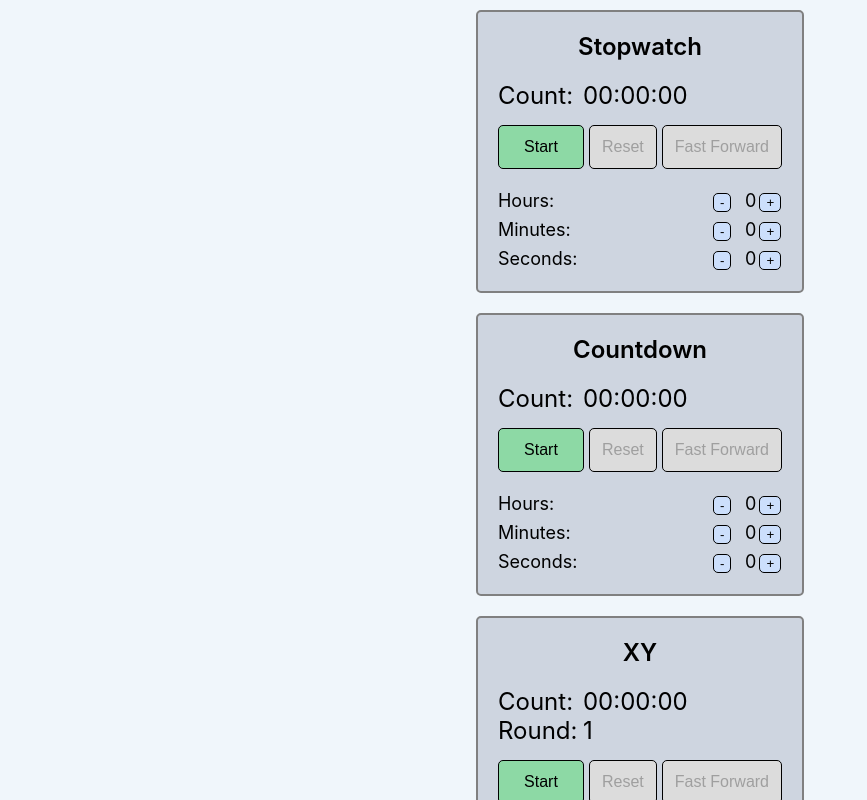
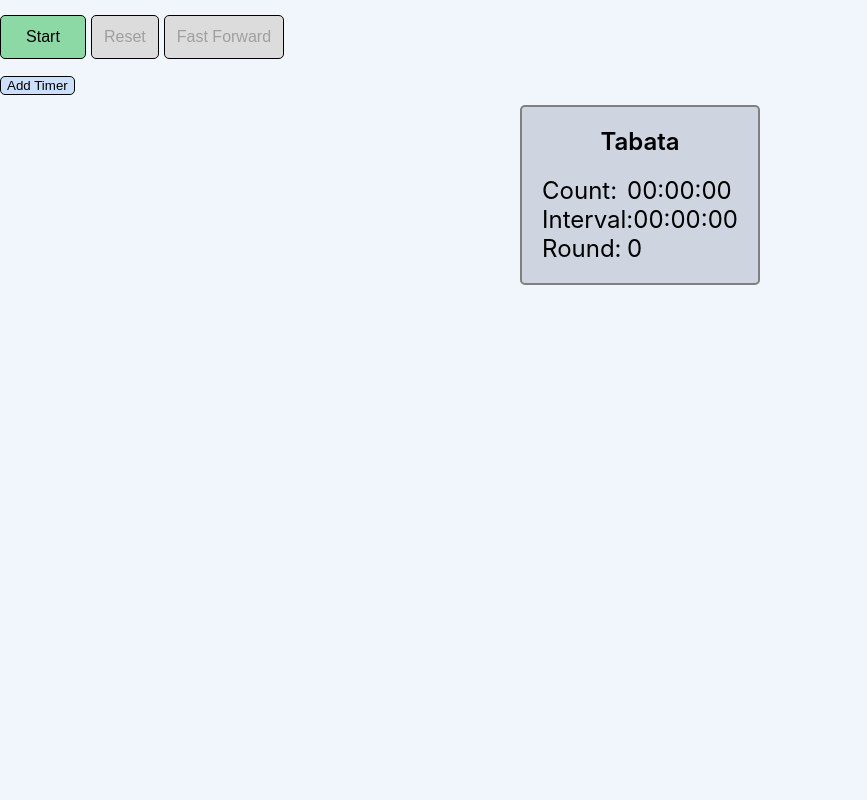
Before and after one commit to prof-tejera/assignment-2-pgmartin11, a React (Create React App) app: page / in a window 1280 px wide. Shown: the whole page, without its empty margins (0-867 px from the left). Built offline with nearby package versions, Linux system fonts and the light colour scheme.

Commit message:
refactoring of timers to use centralized state

```diff
--- a/src/components/timers/Countdown.js
+++ b/src/components/timers/Countdown.js
@@ -1,20 +1,15 @@
-import { useState, useEffect } from 'react';
+import { useState, useEffect, useContext } from 'react';
 import TimerBtn from "../../components/generic/TimerBtn";
 import { IncrementBtn, DecrementBtn } from "../../components/helpers/HMSBtn";
 import SetterButtons from "../../components/helpers/SetterButtons";
 import DisplayTime from "../../components/generic/DisplayTime";
+import { TimerContext } from './TimerProvider';
 
 
-const Countdown = () => {
-	const [countHrs, setCountHrs] = useState(0);
-	const [countMins, setCountMins] = useState(0);
-	const [countSecs, setCountSecs] = useState(0);
+const InnerCountdown = ({ seconds }) => {
+	const { count, setCount, isPaused, isStopped, setStopped, activeTimerIdx, setActiveTimerIdx } = useContext(TimerContext);
 
-	const [count, setCount] = useState(0);
-	const [isPaused, setPaused] = useState(false);
-	const [isStopped, setStopped] = useState(true);
-
-	const startVal = countHrs * 60 * 60 + countMins * 60 + countSecs,
+	const startVal = seconds,
 		endVal = 0;
 
 	useEffect(() => {
@@ -28,45 +23,34 @@ const Countdown = () => {
 			}
 
 			if (count == 0) {
-				setStopped(true);
+				// setStopped(true);
+				setActiveTimerIdx(activeTimerIdx+1);
+				setCount(0); // should not be a hardcoded value
 			}
 		}
 
 		return () => { if(t) { clearTimeout(t); }}
 	}, [count, isPaused, isStopped]);
 
-	const setterBtnData = {
-		hoursLabel: 'Hours',
-		minutesLabel: 'Minutes',
-		secondsLabel: 'Seconds',
-		countHrs,
-		countMins,
-		countSecs,
-		setCountHrs,
-		setCountMins,
-		setCountSecs
-	};
-
 	const pauseLabel = isPaused ? "Resume" : "Pause";
 
 	return (
 		<div className="main-panel">
 			<DisplayTime label="Count" count={count} />
-			<div className="control-btn-wrapper">
-				{isStopped &&
-				<TimerBtn label="Start" handler={() => {
-					setCount(startVal);
-					setStopped(false);
-					setPaused(false); }}
-				/>
-				}
-				{!isStopped && <TimerBtn label={pauseLabel} handler={() => setPaused(!isPaused)}/>}
-				<TimerBtn disabled={isStopped} label="Reset" handler={() => { setCount(startVal); setStopped(true) }}/>
-				<TimerBtn disabled={isStopped} label="Fast Forward" handler={() => { if(!isStopped) { setCount(endVal); setStopped(true); }}}/>
-			</div>
-			<SetterButtons disabled={!isStopped} {...setterBtnData} />
 		</div>
 	);
 }
 
+const Countdown = ({ seconds, isRunning=false }) => {
+	if (!isRunning) {
+		return (
+			<div className="main-panel">
+				<DisplayTime label="Count" count={0} />
+			</div>
+		);
+	}
+
+	return <InnerCountdown seconds={seconds} />
+}
+
 export default Countdown;
--- a/src/components/timers/NewTimer.js
+++ b/src/components/timers/NewTimer.js
@@ -1,20 +1,30 @@
-import { useState, useEffect } from 'react';
+import { useContext, useState, useEffect } from 'react';
+import { Link, useNavigate, useParams } from 'react-router-dom';
+import { PATHS } from '../../constants';
 import TimerBtn from "../../components/generic/TimerBtn";
 import { IncrementBtn, DecrementBtn } from "../../components/helpers/HMSBtn";
 import SetterButtons from "../../components/helpers/SetterButtons";
 import { incrementHelper, decrementHelper } from "../../utils/helpers";
+import { TimerContext } from './TimerProvider';
 
 
 const NewTimer = () => {
+	const navigate = useNavigate();
+
+	const { foo } = useContext(TimerContext);
+
 	const [timer, setTimer] = useState(0);
 
 	const [countHrs, setCountHrs] = useState(0);
 	const [countMins, setCountMins] = useState(0);
 	const [countSecs, setCountSecs] = useState(0);
+
 	const [intervalHrs, setIntervalHrs] = useState(0);
 	const [intervalMins, setIntervalMins] = useState(0);
 	const [intervalSecs, setIntervalSecs] = useState(0);
 	const [countRounds, setCountRounds] = useState(1);
+
+
 
 	const setterBtnData = {
 		hoursLabel: 'Hours',
@@ -76,7 +86,7 @@ const NewTimer = () => {
 		<div className="main-panel">
 			{/* <form action={f=>f}> */}
 				<label>Pick your choice of timer:
-					<select value={timer} onChange={(e) => setTimer(e.target.value)}>
+					<select value={timer} onChange={(e) => { setTimer(e.target.value); foo(); }}>
 						<option value="">--</option>
 						<option value="countdown">Countdown</option>
 						<option value="stopwatch">Stopwatch</option>
@@ -89,6 +99,7 @@ const NewTimer = () => {
 				<br/>
 				<input type="submit" value="Submit" />
 			{/* </form> */}
+      		<TimerBtn handler={() => navigate(PATHS.HOME)} label="Return to workout" />
 		</div>
 	);
 }
--- a/src/components/timers/Stopwatch.js
+++ b/src/components/timers/Stopwatch.js
@@ -1,20 +1,14 @@
-import { useState, useEffect } from 'react';
+import { useState, useEffect, useContext } from 'react';
 import TimerBtn from "../../components/generic/TimerBtn";
-import SetterButtons from "../../components/helpers/SetterButtons";
 import DisplayTime from "../../components/generic/DisplayTime";
+import { TimerContext } from './TimerProvider';
 
 
-const Stopwatch = () => {
-	const [countHrs, setCountHrs] = useState(0);
-	const [countMins, setCountMins] = useState(0);
-	const [countSecs, setCountSecs] = useState(0);
-
-	const [count, setCount] = useState(0);
-	const [isPaused, setPaused] = useState(false);
-	const [isStopped, setStopped] = useState(true);
+const InnerStopwatch = ({ seconds }) => {
+	const { count, setCount, isPaused, isStopped, setStopped, activeTimerIdx, setActiveTimerIdx } = useContext(TimerContext);
 
 	const startVal = 0,
-		endVal = countHrs * 60 * 60 + countMins * 60 + countSecs;
+		endVal = seconds;
 
 	useEffect(() => {
 		let t;
@@ -27,7 +21,9 @@ const Stopwatch = () => {
 			}
 
 			if (count == endVal) {
-				setStopped(true);
+				//setStopped(true);
+				setActiveTimerIdx(activeTimerIdx+1);
+				setCount(0);
 			}
 		}
 
@@ -35,38 +31,23 @@ const Stopwatch = () => {
 	}, [count, endVal, isPaused, isStopped]);
 
 
-	const setterBtnData = {
-		hoursLabel: 'Hours',
-		minutesLabel: 'Minutes',
-		secondsLabel: 'Seconds',
-		countHrs,
-		countMins,
-		countSecs,
-		setCountHrs,
-		setCountMins,
-		setCountSecs
-	};
-
-	const pauseLabel = isPaused ? "Resume" : "Pause";
-
 	return (
 		<div className="main-panel">
 			<DisplayTime label="Count" count={count} />
-			<div className="control-btn-wrapper">
-				{isStopped &&
-			    <TimerBtn label="Start" handler={() => {
-				    setCount(startVal);
-				    setStopped(false);
-				    setPaused(false); }}
-			    />
-				}
-				{!isStopped && <TimerBtn label={pauseLabel} handler={() => setPaused(!isPaused)}/>}
-				<TimerBtn disabled={isStopped} label="Reset" handler={() => { setCount(startVal); setStopped(true); }}/>
-				<TimerBtn disabled={isStopped} label="Fast Forward" handler={() => { if(!isStopped) { setCount(endVal); setStopped(true); }}}/>
-			</div>
-			<SetterButtons disabled={!isStopped} {...setterBtnData} />
 		</div>
 	);
 }
 
+const Stopwatch = ({ seconds, isRunning=false }) => {
+	if (!isRunning) {
+		return (
+			<div className="main-panel">
+				<DisplayTime label="Count" count={0} />
+			</div>
+		);
+	}
+
+	return <InnerStopwatch seconds={seconds} />
+}
+
 export default Stopwatch;
--- a/src/components/timers/Tabata.js
+++ b/src/components/timers/Tabata.js
@@ -1,31 +1,22 @@
-import { useState, useEffect } from 'react';
+import { useState, useEffect, useContext } from 'react';
 import TimerBtn from "../../components/generic/TimerBtn";
 import { IncrementBtn, DecrementBtn } from "../../components/helpers/HMSBtn";
 import SetterButtons from "../../components/helpers/SetterButtons";
 import DisplayTime from "../../components/generic/DisplayTime";
 import DisplayRound from "../../components/generic/DisplayRound";
 import { incrementHelper, decrementHelper } from "../../utils/helpers";
+import { TimerContext } from './TimerProvider';
 
-const Tabata = () => {
-	const [countHrs, setCountHrs] = useState(0);
-	const [countMins, setCountMins] = useState(0);
-	const [countSecs, setCountSecs] = useState(0);
-	const [intervalHrs, setIntervalHrs] = useState(0);
-	const [intervalMins, setIntervalMins] = useState(0);
-	const [intervalSecs, setIntervalSecs] = useState(0);
-	const [countRounds, setCountRounds] = useState(1);
 
-	const [interval, setInterv] = useState(0);
-	const [count, setCount] = useState(0);
-	const [round, setRound] = useState(1);
-	const [isPaused, setPaused] = useState(false);
-	const [isStopped, setStopped] = useState(true);
+const Tabata = ({ seconds, rounds, intervals }) => {
+	const { count, setCount, round, setRound, interval, setInterv,
+		isPaused, isStopped, setStopped, activeTimerIdx, setActiveTimerIdx } = useContext(TimerContext);
 
-	const startVal = countHrs * 60 * 60 + countMins * 60 + countSecs,
+	const startVal = seconds,
 		endVal = 0,
-		intervalStartVal = intervalHrs * 60 * 60 + intervalMins * 60 + intervalSecs,
+		intervalStartVal = intervals,
 		intervalEndVal = 0,
-		roundStartVal = countRounds,
+		roundStartVal = rounds,
 		roundEndVal = 1;
 
 	useEffect(() => {
@@ -64,29 +55,6 @@ const Tabata = () => {
 		return () => { if (t) { clearTimeout(t); } }
 	}, [round, count, interval, isPaused, isStopped]);
 
-	const setterBtnData = {
-    	hoursLabel: 'Hours',
-    	minutesLabel: 'Minutes',
-    	secondsLabel: 'Seconds',
-    	countHrs,
-    	countMins,
-    	countSecs,
-    	setCountHrs,
-    	setCountMins,
-    	setCountSecs
-    };
-
-	const setterIntervalBtnData = {
-		hoursLabel: 'Interval Hours',
-    	minutesLabel: 'Interval Minutes',
-    	secondsLabel: 'Interval Seconds',
-    	countHrs: intervalHrs,
-    	countMins: intervalMins,
-    	countSecs: intervalSecs,
-    	setCountHrs: setIntervalHrs,
-    	setCountMins: setIntervalMins,
-    	setCountSecs: setIntervalSecs
-    };
 
     const pauseLabel = isPaused ? "Resume" : "Pause";
 
@@ -98,25 +66,6 @@ const Tabata = () => {
 			<DisplayTime label="Count" count={count} />
 			<DisplayTime label="Interval" count={interval} />
 			<DisplayRound round={round} />
-			<div className="control-btn-wrapper">
-				{isStopped &&
-				<TimerBtn label="Start" handler={() => {
-					setInterv(intervalStartVal);
-					setCount(startVal);
-					setRound(countRounds);
-					setStopped(false);
-					setPaused(false); }}
-				/>
-				}
-				{!isStopped && <TimerBtn label={pauseLabel} handler={() => setPaused(!isPaused)}/>}
-				<TimerBtn disabled={isStopped} label="Reset" handler={() => { setInterv(intervalStartVal); setCount(startVal); setRound(roundStartVal); setStopped(true); }}/>
-				<TimerBtn disabled={isStopped} label="Fast Forward" handler={() => { if(!isStopped) { setInterv(intervalEndVal); setCount(endVal); setRound(roundEndVal); setStopped(true); }}}/>
-			</div>
-			<div className="interval-wrapper"><SetterButtons disabled={!isStopped} {...setterBtnData} /></div>
-			<div className="interval-wrapper"><SetterButtons disabled={!isStopped} {...setterIntervalBtnData} /></div>
-			<span className={titleClass}>Rounds:</span><DecrementBtn disabled={!isStopped} handler={() => { setCountRounds(decrementHelper(countRounds, 1)); }}/>
-			<span className={valClass}>{countRounds}</span>
-			<IncrementBtn disabled={!isStopped} handler={() => { setCountRounds(incrementHelper(countRounds)); }}/>
 		</div>
 	);
 }
--- a/src/components/timers/TimerProvider.js
+++ b/src/components/timers/TimerProvider.js
@@ -1,14 +1,34 @@
-import React, { useState } from 'react';
+import React, { useState, createContext } from 'react';
 {/* import { usePersistedState } from '../hooks'; */}
-export const TimerContext = React.createContext({});
+export const TimerContext = createContext({});
 
 const TimerProvider = ({ children }) => {
-  // const [posts, setPosts] = usePersistedState('posts', []);
-  // const [selectedPostId, setSelectedPostId] = usePersistedState('selectedPostId', null);
+  const [count, setCount] = useState(0);
+  const [round, setRound] = useState(0);
+  const [interval, setInterv] = useState(0);
+
+  //*** active timer by index
+  const [activeTimerIdx, setActiveTimerIdx] = useState(0);
+
+  const [isPaused, setPaused] = useState(false);
+  const [isStopped, setStopped] = useState(true);
 
   return (
     <TimerContext.Provider
       value={{
+        foo: ()=>console.log('*** foo ***'),
+        count,
+        setCount,
+        round,
+        setRound,
+        interval,
+        setInterv,
+        isPaused,
+        setPaused,
+        isStopped,
+        setStopped,
+        activeTimerIdx,
+        setActiveTimerIdx
       }}
     >
       {children}
--- a/src/components/timers/XY.js
+++ b/src/components/timers/XY.js
@@ -1,26 +1,19 @@
-import { useState, useEffect } from 'react';
+import { useState, useEffect, useContext } from 'react';
 import TimerBtn from "../../components/generic/TimerBtn";
 import { IncrementBtn, DecrementBtn } from "../../components/helpers/HMSBtn";
 import SetterButtons from "../../components/helpers/SetterButtons";
 import DisplayTime from "../../components/generic/DisplayTime";
 import DisplayRound from "../../components/generic/DisplayRound";
 import { incrementHelper, decrementHelper } from "../../utils/helpers";
+import { TimerContext } from './TimerProvider';
 
 
-const XY = () => {
-	const [countHrs, setCountHrs] = useState(0);
-	const [countMins, setCountMins] = useState(0);
-	const [countSecs, setCountSecs] = useState(0);
-	const [countRounds, setCountRounds] = useState(1);
+const XY = ({ seconds, rounds }) => {
+	const { count, setCount, round, setRound, isPaused, isStopped, setStopped, activeTimerIdx, setActiveTimerIdx } = useContext(TimerContext);
 
-	const [count, setCount] = useState(0);
-	const [round, setRound] = useState(1);
-	const [isPaused, setPaused] = useState(false);
-	const [isStopped, setStopped] = useState(true);
-
-    const startVal = countHrs * 60 * 60 + countMins * 60 + countSecs,
+    const startVal = seconds,
 		endVal = 0,
-		roundStartVal = countRounds,
+		roundStartVal = rounds,
 		roundEndVal = 1;
 
 	useEffect(() => {
@@ -48,19 +41,6 @@ const XY = () => {
 		return () => { if (t) { clearTimeout(t); } }
 	}, [round, count, isPaused, isStopped]);
 
-
-	const setterBtnData = {
-		hoursLabel: 'Hours',
-		minutesLabel: 'Minutes',
-		secondsLabel: 'Seconds',
-		countHrs,
-		countMins,
-		countSecs,
-		setCountHrs,
-		setCountMins,
-		setCountSecs
-	};
-
     const pauseLabel = isPaused ? "Resume" : "Pause";
 
     const titleClass = !isStopped ? 'time-setter-title disabled' : 'time-setter-title';
@@ -70,24 +50,6 @@ const XY = () => {
 		<div className="main-panel">
 			<DisplayTime label="Count" count={count} />
 			<DisplayRound round={round} />
-			<div className="control-btn-wrapper">
-				{isStopped &&
-				<TimerBtn label="Start" handler={() => {
-					setCount(startVal);
-					setRound(countRounds);
-					setStopped(false);
-					setPaused(false); }}
-				/>
-				}
-				{!isStopped && <TimerBtn label={pauseLabel} handler={() => setPaused(!isPaused)}/>}
-				<TimerBtn disabled={isStopped} label="Reset" handler={() => { setCount(startVal); setRound(roundStartVal); setStopped(true); }}/>
-				<TimerBtn disabled={isStopped} label="Fast Forward" handler={() => { if(!isStopped) { setCount(endVal); setRound(roundEndVal ); setStopped(true); }}}/>
-			</div>
-			<SetterButtons disabled={!isStopped} {...setterBtnData} />
-			<br />
-			<span className={titleClass}>Rounds:</span><DecrementBtn disabled={!isStopped} handler={() => { setCountRounds(decrementHelper(countRounds, 1)); }}/>
-			<span className={valClass}>{countRounds}</span>
-			<IncrementBtn disabled={!isStopped} handler={() => { setCountRounds(incrementHelper(countRounds)); }}/>
 		</div>
 	);
 }
--- a/src/views/WorkoutView.js
+++ b/src/views/WorkoutView.js
@@ -1,5 +1,11 @@
 import React from "react";
+import { useContext, useState, useEffect } from 'react';
 import styled from "styled-components";
+import { Link, useNavigate, useParams } from 'react-router-dom';
+import { PATHS } from '../constants';
+import TimerBtn from "../components/generic/TimerBtn";
+
+import { TimerContext } from '../components/timers/TimerProvider';
 
 import Stopwatch from "../components/timers/Stopwatch";
 import Countdown from "../components/timers/Countdown";
@@ -28,22 +34,63 @@ const TimerTitle = styled.div`
 `;
 
 const WorkoutView = () => {
+  const navigate = useNavigate();
+
+  const { count, setCount, isPaused, setPaused, isStopped, setStopped, activeTimerIdx } = useContext(TimerContext);
+
+  //*** these values ultimately passed in from AddPost
+
+  /* Stopwatch
+  const startVal = 0;
+  const endVal = 5;
+  */
+
+  /* Countdown
+  const startVal = 8;
+  const endVal = 0;
+   */
+
+  /* XY */
+  const startVal = 10;
+  const endVal = 0;
+
+
   const timers = [
-    { title: "Stopwatch", C: <Stopwatch /> },
-    { title: "Countdown", C: <Countdown /> },
-    { title: "XY", C: <XY /> },
-    { title: "Tabata", C: <Tabata /> },
+  /*
+    { title: "Stopwatch", component: Stopwatch, seconds: 5 },
+    { title: "Stopwatch", component: Stopwatch, seconds: 5 },
+    { title: "Countdown", component: Countdown, seconds: 8 },
+    { title: "XY", component: XY, seconds: 10, rounds: 3 },
+  */
+    { title: "Tabata", component: Tabata, seconds: 10, round: 3, interval: 5 },
   ];
 
+  const pauseLabel = isPaused ? "Resume" : "Pause";
+
   return (
-    <Timers> {/* styling */}
-      {timers.map((timer) => (
-        <Timer key={`timer-${timer.title}`}>
-          <TimerTitle>{timer.title}</TimerTitle> {/* styling */}
-          {timer.C}
-        </Timer>
-      ))}
-    </Timers>
+    <>
+      <div className="control-btn-wrapper">
+        {isStopped &&
+          <TimerBtn label="Start" handler={() => {
+            setCount(startVal);
+            setStopped(false);
+            setPaused(false); }}
+          />
+        }
+        {!isStopped && <TimerBtn label={pauseLabel} handler={() => setPaused(!isPaused)}/>}
+        <TimerBtn disabled={isStopped} label="Reset" handler={() => { setCount(startVal); setStopped(true); }}/>
+        <TimerBtn disabled={isStopped} label="Fast Forward" handler={() => { if(!isStopped) { setCount(endVal); setStopped(true); }}}/>
+      </div>
+      <TimerBtn handler={() => navigate(PATHS.ADD)} label="Add Timer" />
+      <Timers>
+        {timers.map((timerData, idx) => (
+          <Timer key={`timer-${timerData.title}-${idx}`}>
+            <TimerTitle>{timerData.title}</TimerTitle>
+            <timerData.component {...timerData} isRunning={idx === activeTimerIdx} />
+          </Timer>
+        ))}
+      </Timers>
+    </>
   );
 };
 
```
